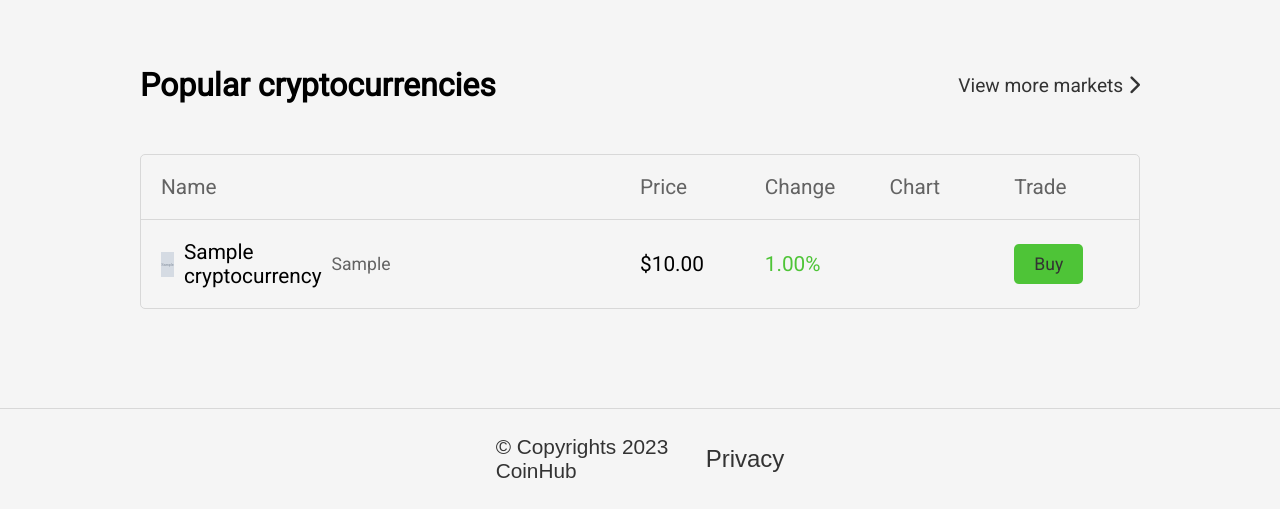
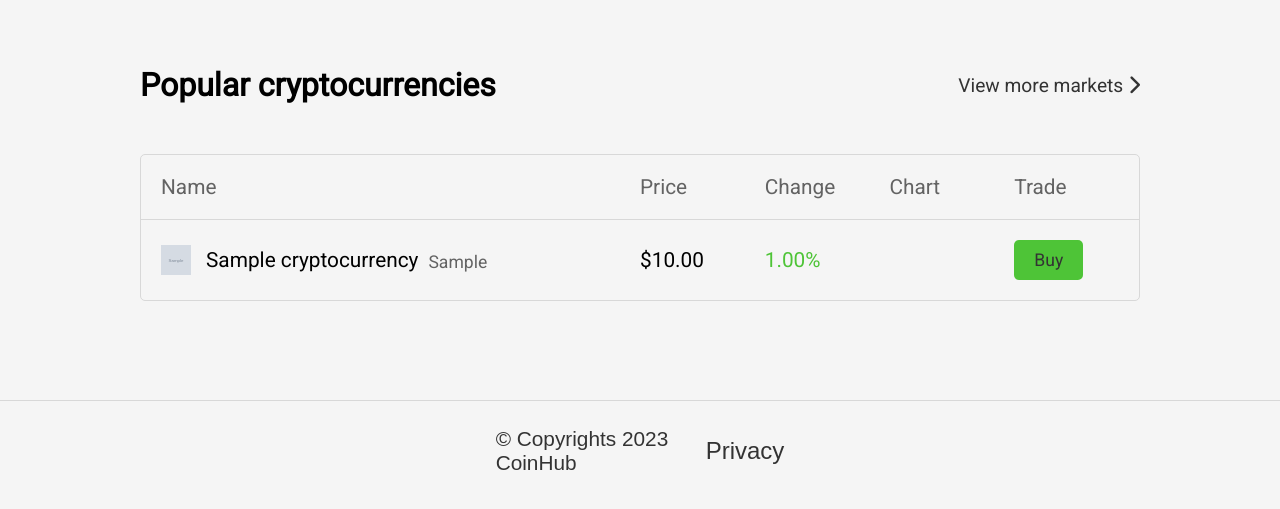
Before and after one commit to dmccaffrey01/CI_PP4_COINHUB, a Django app: template templates/index.html in a window 1280 px wide. Shown: the part 1069-1578 px from the top of the page. After the commit the page ends 1539 px from the top, so only its background shows below. Run offline with Django 4.2, Linux system fonts and the light colour scheme; the template is opened without the code that fills it: values that come from a table or form of the project are taken from there, others are empty; tables that the repository leaves empty hold one stand-in row (values such as "Sample post"); grey boxes marked "Sample" are stand-in pictures; some libraries are stand-ins or nearby versions.

Commit message:
Fix icon styling for crypto list

```diff
--- a/coinhub/views.py
+++ b/coinhub/views.py
@@ -6,7 +6,7 @@ from .models import CryptoCurrency
 
 def crypto_list(request):
     headers = {
-        'x-access-token': os.environ.get('COINRANKING_API')
+        # 'x-access-token': os.environ.get('COINRANKING_API')
     }
 
     params = {
--- a/static/css/style.css
+++ b/static/css/style.css
@@ -607,8 +607,8 @@ footer {
 }
 
 .crypto-icon-container {
-    width: 25px;
-    height: 25px;
+    width: 30px;
+    height: 30px;
 }
 
 .crypto-icon {
@@ -616,9 +616,16 @@ footer {
     height: 100%;
 }
 
-.crypto-name-symbol {
+.crypto-name-symbol-wrapper {
     display: flex;
     justify-content: flex-start;
     align-items: center;
+    gap: 15px;
+}
+
+.crypto-details {
+    display: flex;
+    justify-content: center;
+    align-items: flex-end;
     gap: 10px;
 }
--- a/templates/crypto_list.html
+++ b/templates/crypto_list.html
@@ -13,11 +13,15 @@
             {% for crypto in cryptocurrencies %}
                 <tr>
                     <td class="crypto-name-symbol">
-                        <div class="crypto-icon-container">
-                            <img src="{{ crypto.icon }}" alt="{{ crypto.name }} Icon" class="crypto-icon" />
+                        <div class="crypto-name-symbol-wrapper">
+                            <div class="crypto-icon-container">
+                                <img src="{{ crypto.icon }}" alt="{{ crypto.name }} Icon" class="crypto-icon" />
+                            </div>
+                            <div class="crypto-details">
+                                <div class="crypto-name">{{ crypto.name }}</div>
+                                <div class="crypto-symbol">{{ crypto.symbol }}</div>
+                            </div>
                         </div>
-                        <div class="crypto-name">{{ crypto.name }}</div>
-                        <div class="crypto-symbol">{{ crypto.symbol }}</div>
                     </td>
                     <td class="crypto-price">{{ crypto.price }}</td>
                     <td class="crypto-change">{{ crypto.change }}%</td>
```
